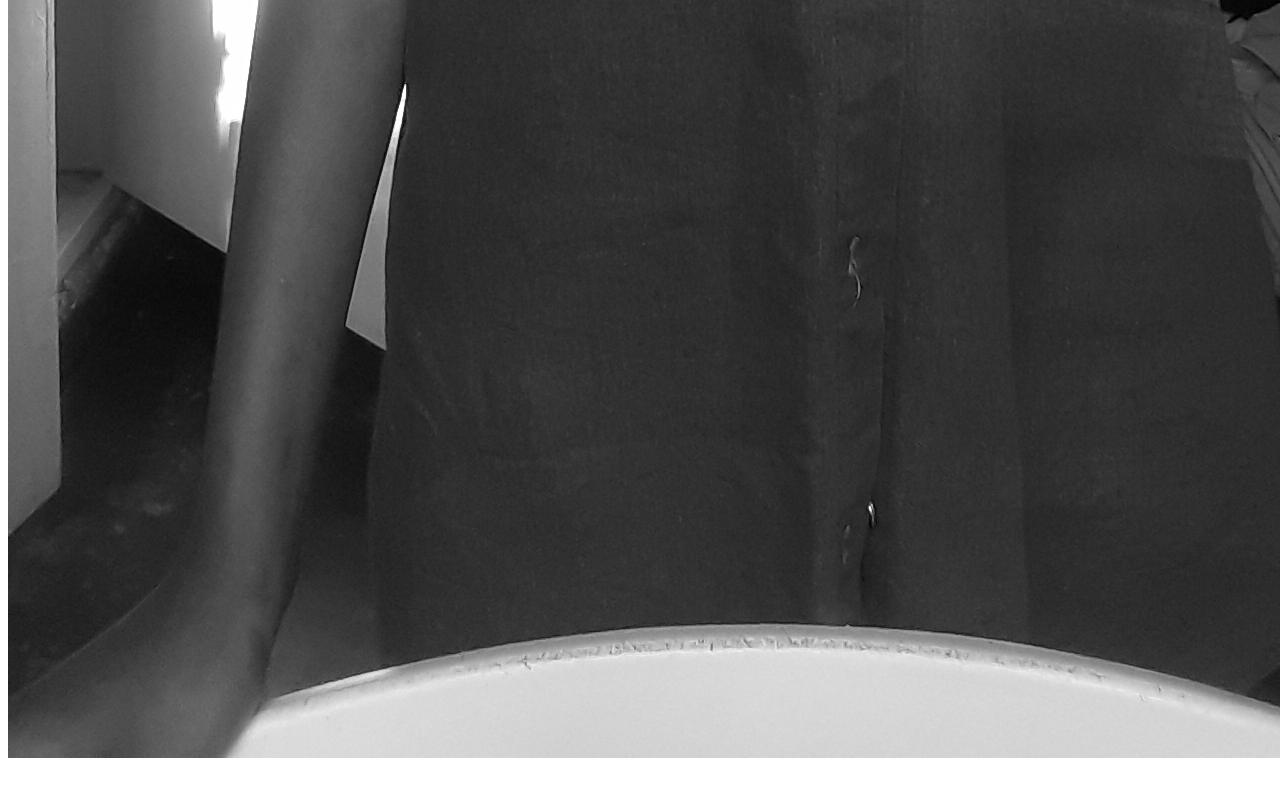
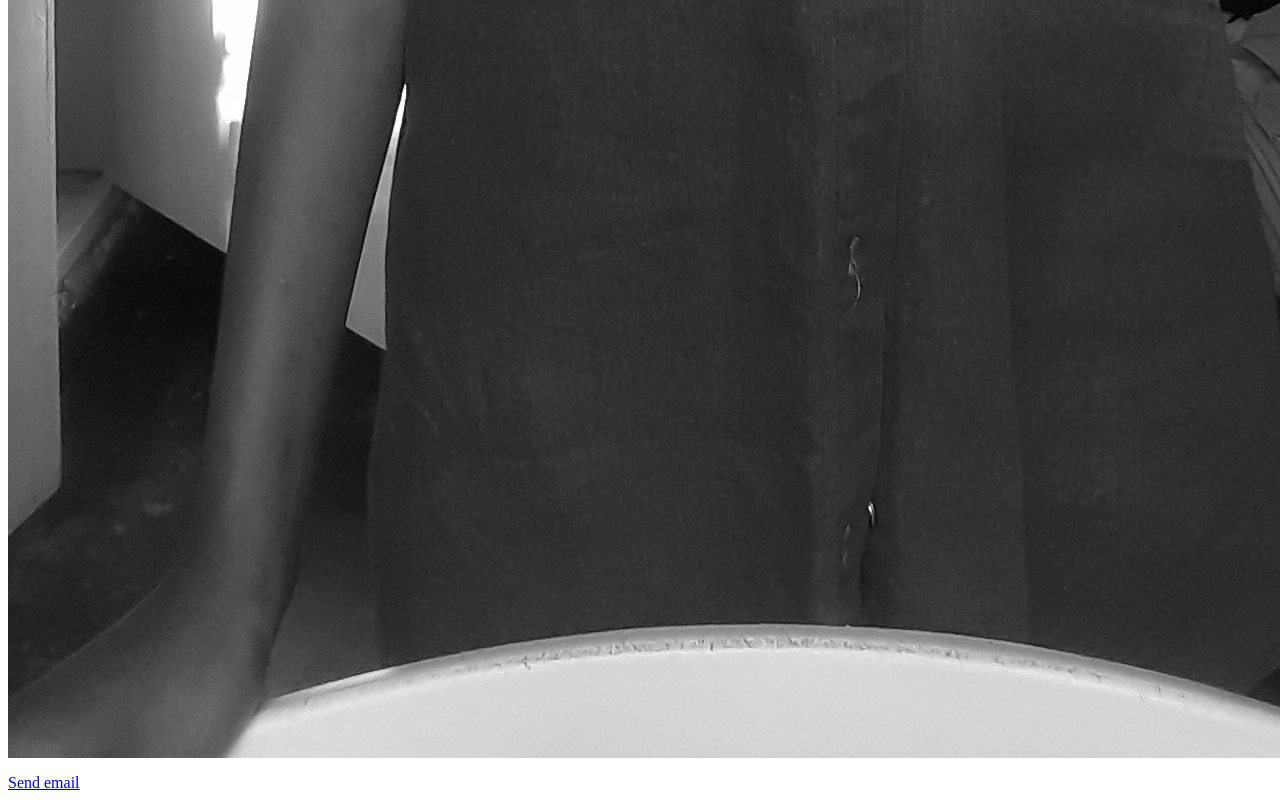
Before and after one commit to OtienoAggrey/HTML-try-out-for-kelsy, a plain HTML site: page index.html in a window 1280 px wide. Shown: the part 2188-2988 px from the top of the page. Before the commit the page ends 2962 px from the top, so only its background shows below. Drawn offline with Linux system fonts and the light colour scheme.

Commit message:
publishing awesome pages 1599465432314

```diff
--- a/index.html
+++ b/index.html
@@ -39,4 +39,7 @@ doctype!<html>
  } </style>
  </p>
     </body>
+    <a
+    href="aggreyodongo11@gmail.com">
+    Send email </a>
 </html>
```
